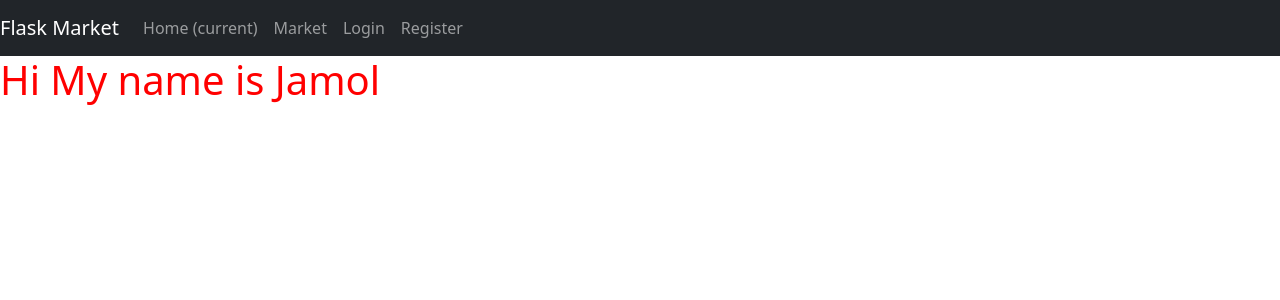
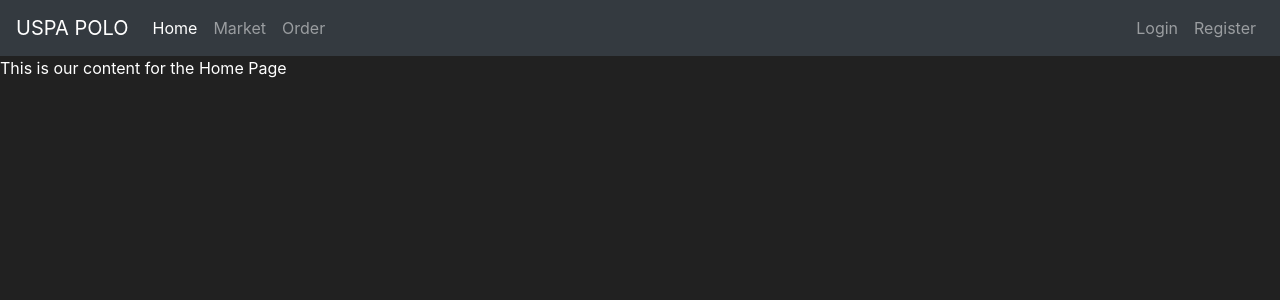
Before and after one commit to 11050/flask-project, a Flask app: page / in a window 1280 px wide. Shown: the top 300 px of the page. Run offline with Flask 2, Linux system fonts and the light colour scheme; some libraries are stand-ins or nearby versions.

Commit message:
project process

```diff
--- a/market.py
+++ b/market.py
@@ -1,57 +1,23 @@
 from flask import Flask, render_template
-
-
 app = Flask(__name__)
 
-
 @app.route('/')
+@app.route('/home')
 def home_page():
-    jamol = [
-        {'id': 1, 'name': 'Phone', 'barcode': '893212299897', 'price': 500},
-        {'id': 2, 'name': 'Laptop', 'barcode': '123985473165', 'price': 900},
-        {'id': 3, 'name': 'Keyboard', 'barcode': '231985128446', 'price': 150}
-    ]
-    return render_template('home.html',jamol=jamol)
-
-
-
-
+    return render_template('home.html')
 
 @app.route('/market')
 def market_page():
-    items= [
-        {'id': 1, 'name': 'Phone', 'barcode': '893212299897', 'price': 500},
-        {'id': 2, 'name': 'Laptop', 'barcode': '123985473165', 'price': 900},
-        {'id': 3, 'name': 'Keyboard', 'barcode': '231985128446', 'price': 150},
-        {'id':4,'name':'samsung','barcode':'212112121','price':31}
+    items = [
+        {'id': 1, 'name': 'T-shirt', 'barcode': '893212299897', 'price': 500},
+        {'id': 2, 'name': 'Shoes', 'barcode': '123985473165', 'price': 900},
+        {'id': 3, 'name': 'dress', 'barcode': '231985128446', 'price': 150}
     ]
     return render_template('market.html', items=items)
 
-@app.route('/apple')
-def jamol_say():
-    return f'nima gap'
-
-
-
-
-
-
-
-
-@app.route('/about/<username>')
-
-
-def toliq_ism_yasa(username):
-    return f'<h1>Mani ism {username}Jamollldin</h1>'
-@app.route('/home')
-def say_hello():
-    return '<h1>say JAmol</h1>'
-
-@app.route('/jamol/<username>')
-def say_hellos(username):
-         return f'<p>sajdnasdasn {username}'
-
-@app.route('/name/<fullname>')
-
-def agant(fullname):
-    return f'<p>sadsa{fullname}</p>'
+@app.route('/Order')
+def order_page():
+    return render_template('order.html')
+@app.route('/jamol')
+def buy():
+    return render_template('jamol.html')
--- a/base.html
+++ b/templates/base.html
@@ -14,7 +14,7 @@
    </head>
    <body>
     <nav class="navbar navbar-expand-md navbar-dark bg-dark">
-      <a class="navbar-brand" href="#">Flask Market</a>
+      <a class="navbar-brand" href="#">USPA POLO</a>
       <button class="navbar-toggler" type="button" data-toggle="collapse" data-target="#navbarNav">
         <span class="navbar-toggler-icon"></span>
       </button>
@@ -26,10 +26,14 @@
             <li class="nav-item">
                 <a class="nav-link" href="{{ url_for('market_page') }}">Market</a>
             </li>
+            <li class="nav-item">
+                <a class="nav-link" href="{{ url_for('order_page') }}">Order</a>
+            </li>
+
         </ul>
         <ul class="navbar-nav">
             <li class="nav-item">
-                <a class="nav-link" href="#">Login</a>
+                <a class="nav-link" href="{{ url_for('buy') }}">Login</a>
             </li>
             <li class="nav-item">
                 <a class="nav-link" href="#">Register</a>
--- a/templates/home.html
+++ b/templates/home.html
@@ -1,59 +1,8 @@
-<!doctype html>
-<html lang="en">
-  <head>
-    <!-- Required meta tags -->
-    <meta charset="utf-8">
-    <meta name="viewport" content="width=device-width, initial-scale=1">
+ {% extends 'base.html' %}
+{% block title %}
+    Home Page
+{% endblock %}
 
-    <!-- Bootstrap CSS -->
-    <link href="https://cdn.jsdelivr.net/npm/bootstrap@5.1.3/dist/css/bootstrap.min.css" rel="stylesheet" integrity="sha384-1BmE4kWBq78iYhFldvKuhfTAU6auU8tT94WrHftjDbrCEXSU1oBoqyl2QvZ6jIW3" crossorigin="anonymous">
-
-    <title>Hello, world!</title>
-  </head>
-  <body>
-
-    <nav class="navbar navbar-expand-md navbar-dark bg-dark">
-      <a class="navbar-brand" href="#">Flask Market</a>
-      <button class="navbar-toggler" type="button" data-toggle="collapse" data-target="#navbarNav">
-        <span class="navbar-toggler-icon"></span>
-      </button>
-      <div class="collapse navbar-collapse" id="navbarNav">
-        <ul class="navbar-nav mr-auto">
-            <li class="nav-item active">
-                <a class="nav-link" href="#">Home <span class="sr-only">(current)</span></a>
-            </li>
-            <li class="nav-item">
-                <a class="nav-link" href="#">Market</a>
-            </li>
-        </ul>
-        <ul class="navbar-nav">
-            <li class="nav-item">
-                <a class="nav-link" href="#">Login</a>
-            </li>
-            <li class="nav-item">
-                <a class="nav-link" href="#">Register</a>
-            </li>
-        </ul>
-      </div>
-    </nav>
-    <h1>Hi My name is Jamol</h1>
-    <h2>{{jamol_items}}</h2>
-
-    <!-- Optional JavaScript; choose one of the two! -->
-
-    <!-- Option 1: Bootstrap Bundle with Popper -->
-    <script src="https://cdn.jsdelivr.net/npm/bootstrap@5.1.3/dist/js/bootstrap.bundle.min.js" integrity="sha384-ka7Sk0Gln4gmtz2MlQnikT1wXgYsOg+OMhuP+IlRH9sENBO0LRn5q+8nbTov4+1p" crossorigin="anonymous"></script>
-
-    <!-- Option 2: Separate Popper and Bootstrap JS -->
-    <!--
-    <script src="https://cdn.jsdelivr.net/npm/@popperjs/core@2.10.2/dist/umd/popper.min.js" integrity="sha384-7+zCNj/IqJ95wo16oMtfsKbZ9ccEh31eOz1HGyDuCQ6wgnyJNSYdrPa03rtR1zdB" crossorigin="anonymous"></script>
-    <script src="https://cdn.jsdelivr.net/npm/bootstrap@5.1.3/dist/js/bootstrap.min.js" integrity="sha384-QJHtvGhmr9XOIpI6YVutG+2QOK9T+ZnN4kzFN1RtK3zEFEIsxhlmWl5/YESvpZ13" crossorigin="anonymous"></script>
-    -->
-  </body>
-<style>
-    body { background-color: white
-    }
-    h1{color:red
-    }
-</style>
-</html>
+{% block content %}
+    This is our content for the Home Page
+{% endblock %}
```
Also changed, not shown: templates/jamol.html (added, +10 -0 lines), templates/market.html (+7 -47 lines), templates/order.html (added, +14 -0 lines).
